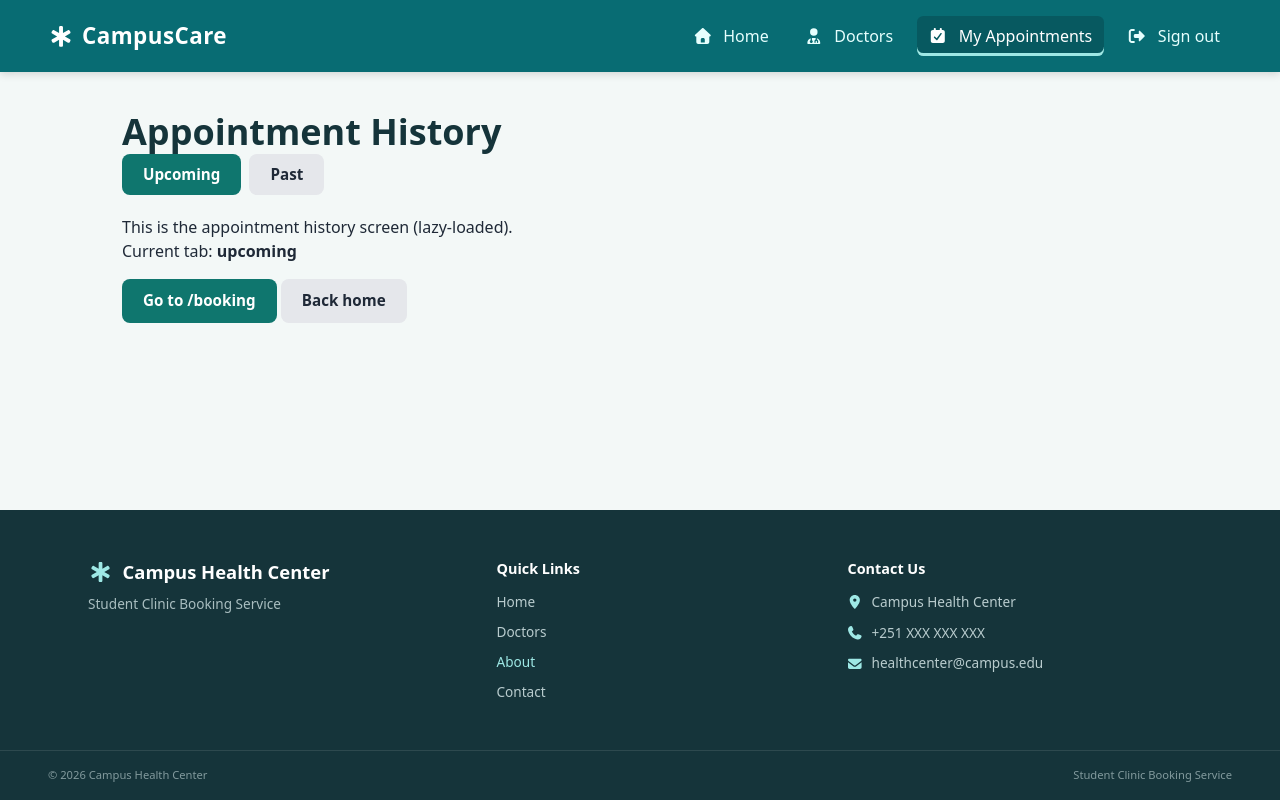
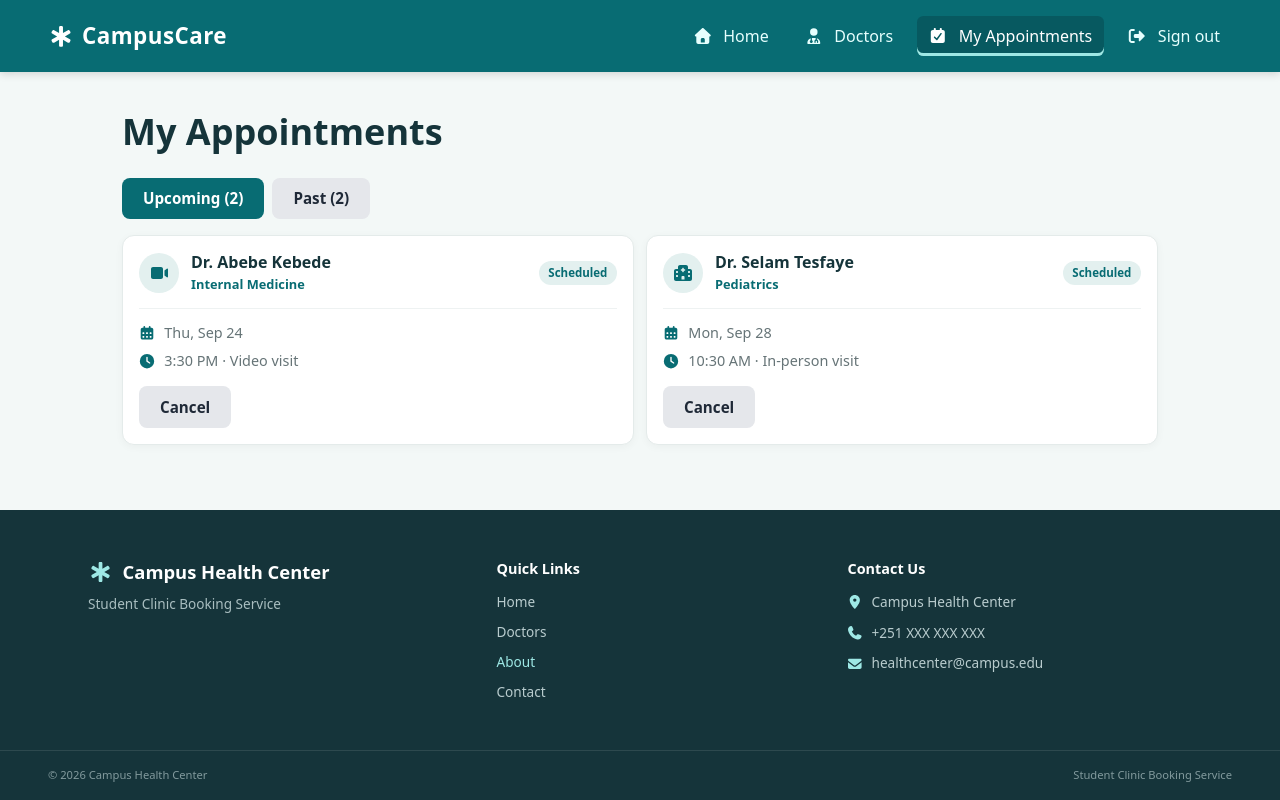
Before and after one commit to binyam-ta/CampusCare, a React (Vite) app: page /signin in a window 1280 px wide. Both pictures are taken after a click on the button "Sign in (demo, no credentials)". Built offline with nearby package versions, Linux system fonts and the light colour scheme.

Commit message:
refactor(appointments): implement style for Appointments with use of mock data
wq
:wq

```diff
--- a/src/appointments/AppointmentHistory.jsx
+++ b/src/appointments/AppointmentHistory.jsx
@@ -1,6 +1,43 @@
+import { useEffect } from 'react'
+import { useDispatch, useSelector } from 'react-redux'
 import { useSearchParams, Link } from 'react-router-dom'
+import { FontAwesomeIcon } from '@fortawesome/react-fontawesome'
+import { faCalendarDays, faClock, faVideo, faHospital } from '@fortawesome/free-solid-svg-icons'
+// Adjust this path to wherever your slice lives
+import { appointmentsLoaded, appointmentCancelled } from './appointmentsSlice'
+import './Appointments.css'
+
+/* ------------------------------------------------------------------
+   MOCK DATA: replace with an API fetch later.
+   Same shape as what BookingForm dispatches via appointmentAdded.
+------------------------------------------------------------------- */
+const at = (daysFromNow, hour, minute = 0) => {
+  const d = new Date()
+  d.setDate(d.getDate() + daysFromNow)
+  d.setHours(hour, minute, 0, 0)
+  return d.toISOString()
+}
+
+const MOCK_APPOINTMENTS = [
+  { id: 'mock-1', doctorId: '1', doctorName: 'Dr. Abebe Kebede', department: 'Internal Medicine', visitType: 'video', slotDateTime: at(2, 15, 30), fee: 500, currency: 'ETB', status: 'scheduled' },
+  { id: 'mock-2', doctorId: '2', doctorName: 'Dr. Selam Tesfaye', department: 'Pediatrics', visitType: 'in-person', slotDateTime: at(6, 10, 30), fee: 600, currency: 'ETB', status: 'scheduled' },
+  { id: 'mock-3', doctorId: '1', doctorName: 'Dr. Abebe Kebede', department: 'Internal Medicine', visitType: 'in-person', slotDateTime: at(-12, 9), fee: 500, currency: 'ETB', status: 'completed' },
+  { id: 'mock-4', doctorId: '3', doctorName: 'Dr. Hanna Bekele', department: 'Dermatology', visitType: 'video', slotDateTime: at(-30, 14), fee: 450, currency: 'ETB', status: 'cancelled' },
+]
+
+const VISIT_LABEL = { video: 'Video visit', 'in-person': 'In-person visit' }
+
+const fmtDate = (iso) =>
+  new Date(iso).toLocaleDateString('en-US', { weekday: 'short', month: 'short', day: 'numeric' })
+const fmtTime = (iso) =>
+  new Date(iso).toLocaleTimeString('en-US', { hour: 'numeric', minute: '2-digit' })
+const byDate = (a, b) => new Date(a.slotDateTime) - new Date(b.slotDateTime)
 
 export default function AppointmentHistory() {
+  const dispatch = useDispatch()
+  const items = useSelector((state) => state.appointments.items)
+  const status = useSelector((state) => state.appointments.status)
+
   const [searchParams, setSearchParams] = useSearchParams()
   const filter = searchParams.get('filter') || 'upcoming'
 
@@ -13,30 +50,111 @@ export default function AppointmentHistory() {
     setSearchParams(searchParams)
   }
 
+  // Stand-in for the API call. Keeps anything already booked this session.
+  useEffect(() => {
+    if (status === 'idle') {
+      dispatch(appointmentsLoaded([...items, ...MOCK_APPOINTMENTS]))
+    }
+  }, [status, items, dispatch])
+
+  const now = new Date()
+  const isUpcoming = (a) => a.status === 'scheduled' && new Date(a.slotDateTime) >= now
+
+  const upcoming = items.filter(isUpcoming).sort(byDate)
+  const past = items.filter((a) => !isUpcoming(a)).sort(byDate).reverse()
+  const list = filter === 'past' ? past : upcoming
+
+  const getBadge = (a) => {
+    if (a.status === 'cancelled') return { key: 'cancelled', label: 'Cancelled' }
+    if (a.status === 'completed') return { key: 'completed', label: 'Completed' }
+    return isUpcoming(a)
+      ? { key: 'scheduled', label: 'Scheduled' }
+      : { key: 'completed', label: 'Past' }
+  }
+
+  const handleCancel = (id) => {
+    if (window.confirm('Cancel this appointment?')) {
+      dispatch(appointmentCancelled(id))
+    }
+  }
+
   return (
     <section className="screen">
-      <h1 className="screen-title">Appointment History</h1>
+      <h1 className="screen-title">My Appointments</h1>
 
-      <div style={{ display: 'flex', gap: '0.5rem', marginBottom: '1.25rem' }}>
-        <button className={'btn ' + (filter === 'upcoming' ? 'btn-primary' : 'btn-secondary')} onClick={() => setTab('upcoming')}>
-          Upcoming
+      <div className="appt-tabs">
+        <button
+          className={'btn ' + (filter === 'upcoming' ? 'btn-primary' : 'btn-secondary')}
+          onClick={() => setTab('upcoming')}
+        >
+          Upcoming ({upcoming.length})
         </button>
-        <button className={'btn ' + (filter === 'past' ? 'btn-primary' : 'btn-secondary')} onClick={() => setTab('past')}>
-          Past
+        <button
+          className={'btn ' + (filter === 'past' ? 'btn-primary' : 'btn-secondary')}
+          onClick={() => setTab('past')}
+        >
+          Past ({past.length})
         </button>
       </div>
 
-      <div className="screen-body" style={{ borderRadius: '10px' }}>
-        <div>
-          <p>This is the appointment history screen (lazy-loaded).</p>
-          <p>Current tab: <strong>{filter}</strong></p>
-          <p style={{ marginTop: '1rem' }}>
-            <Link to="/booking" className="btn btn-primary">Go to /booking</Link>
-            {' '}
-            <Link to="/" className="btn btn-secondary">Back home</Link>
+      {list.length === 0 ? (
+        <div className="appt-empty">
+          <FontAwesomeIcon icon={faCalendarDays} />
+          <h2>{filter === 'past' ? 'No past appointments' : 'No upcoming appointments'}</h2>
+          <p>
+            {filter === 'past'
+              ? 'Your completed and cancelled visits will show up here.'
+              : 'Find a doctor and book your next visit.'}
           </p>
+          {filter !== 'past' && (
+            <Link to="/doctors" className="btn btn-primary">
+              Find a doctor
+            </Link>
+          )}
         </div>
-      </div>
+      ) : (
+        <ul className="appt-list">
+          {list.map((a) => {
+            const badge = getBadge(a)
+            return (
+              <li key={a.id} className="appt-card">
+                <div className="appt-top">
+                  <span className="appt-icon">
+                    <FontAwesomeIcon icon={a.visitType === 'video' ? faVideo : faHospital} />
+                  </span>
+                  <div className="appt-who">
+                    <h3>{a.doctorName || `Doctor #${a.doctorId}`}</h3>
+                    {a.department && <p className="appt-dept">{a.department}</p>}
+                  </div>
+                  <span className={`appt-badge appt-badge-${badge.key}`}>{badge.label}</span>
+                </div>
+
+                <div className="appt-details">
+                  <p>
+                    <FontAwesomeIcon icon={faCalendarDays} /> {fmtDate(a.slotDateTime)}
+                  </p>
+                  <p>
+                    <FontAwesomeIcon icon={faClock} /> {fmtTime(a.slotDateTime)}
+                    {a.visitType && ` · ${VISIT_LABEL[a.visitType]}`}
+                  </p>
+                </div>
+
+                <div className="appt-actions">
+                  {badge.key === 'scheduled' ? (
+                    <button className="btn btn-secondary" onClick={() => handleCancel(a.id)}>
+                      Cancel
+                    </button>
+                  ) : (
+                    <Link to={`/doctors/${a.doctorId}`} className="btn btn-primary">
+                      Book again
+                    </Link>
+                  )}
+                </div>
+              </li>
+            )
+          })}
+        </ul>
+      )}
     </section>
   )
 }
--- /dev/null
+++ b/src/appointments/Appointments.css
@@ -0,0 +1,160 @@
+/* Appointment History (mobile first) */
+
+.appt-tabs {
+    margin-top: 1.5rem;
+    display: flex;
+    gap: 0.5rem;
+    margin-bottom: 1rem;
+}
+
+.appt-list {
+    display: flex;
+    flex-direction: column;
+    gap: 0.75rem;
+    margin: 0;
+    padding: 0;
+    list-style: none;
+}
+
+.appt-card {
+    padding: 1rem;
+    background: #fff;
+    border: 1px solid #e4ebea;
+    border-radius: 12px;
+    box-shadow: 0 2px 8px rgba(0, 0, 0, 0.04);
+}
+
+/* Top row: icon, doctor name, status badge */
+
+.appt-top {
+    display: flex;
+    align-items: center;
+    gap: 0.75rem;
+}
+
+.appt-icon {
+    flex: 0 0 40px;
+    display: grid;
+    place-items: center;
+    height: 40px;
+    color: var(--color-main);
+    background: #e3f0ef;
+    border-radius: 50%;
+}
+
+.appt-who {
+    flex: 1;
+    min-width: 0;
+}
+
+.appt-who h3 {
+    margin: 0;
+    color: var(--color-dark);
+    font-size: 1rem;
+    line-height: 1.3;
+}
+
+.appt-dept {
+    margin: 0.15rem 0 0;
+    color: var(--color-main);
+    font-size: 0.8rem;
+    font-weight: 600;
+}
+
+.appt-badge {
+    padding: 0.2rem 0.6rem;
+    font-size: 0.72rem;
+    font-weight: 600;
+    border-radius: 999px;
+}
+
+.appt-badge-scheduled {
+    color: var(--color-main);
+    background: #e3f0ef;
+}
+
+.appt-badge-completed {
+    color: var(--color-muted);
+    background: #eef2f2;
+}
+
+.appt-badge-cancelled {
+    color: #b42318;
+    background: #fdeceb;
+}
+
+/* Date and time */
+
+.appt-details {
+    display: flex;
+    flex-direction: column;
+    gap: 0.4rem;
+    margin-top: 0.85rem;
+    padding-top: 0.85rem;
+    border-top: 1px solid #eef2f2;
+    color: var(--color-muted);
+    font-size: 0.9rem;
+}
+
+.appt-details p {
+    margin: 0;
+}
+
+.appt-details svg {
+    width: 1rem;
+    margin-right: 0.35rem;
+    color: var(--color-main);
+}
+
+/* Buttons */
+
+.appt-actions {
+    margin-top: 0.9rem;
+}
+
+.appt-actions .btn {
+    display: block;
+    width: 100%;
+    text-align: center;
+}
+
+/* Empty state */
+
+.appt-empty {
+    padding: 2rem 1rem;
+    text-align: center;
+    color: var(--color-muted);
+    background: #fff;
+    border: 1px dashed #d5dddd;
+    border-radius: 12px;
+}
+
+.appt-empty svg {
+    color: var(--color-main);
+    font-size: 2rem;
+}
+
+.appt-empty h2 {
+    margin: 0.75rem 0 0.25rem;
+    color: var(--color-dark);
+    font-size: 1.1rem;
+}
+
+.appt-empty p {
+    margin: 0 0 1rem;
+    font-size: 0.9rem;
+}
+
+/* Tablet and up: two cards per row, buttons shrink to fit */
+
+@media (min-width: 768px) {
+    .appt-list {
+        display: grid;
+        grid-template-columns: 1fr 1fr;
+    }
+
+    .appt-actions .btn {
+        display: inline-block;
+        width: auto;
+    }
+}
--- a/src/index.css
+++ b/src/index.css
@@ -119,12 +119,12 @@ button {
 }
 
 .btn-primary {
-  background: #0f766e;
+  background: var(--color-main);
   color: white;
 }
 
 .btn-primary:hover {
-  background: #115e59;
+  background: #0a7f85;
 }
 
 .btn-secondary {
@@ -205,7 +205,7 @@ button {
   border-radius: 8px;
   font-weight: 600;
   text-decoration: none;
-  transition: background 0.3s ease;
+  transition: 0.3s ease;
 }
 
 .btn-back:hover {
```
